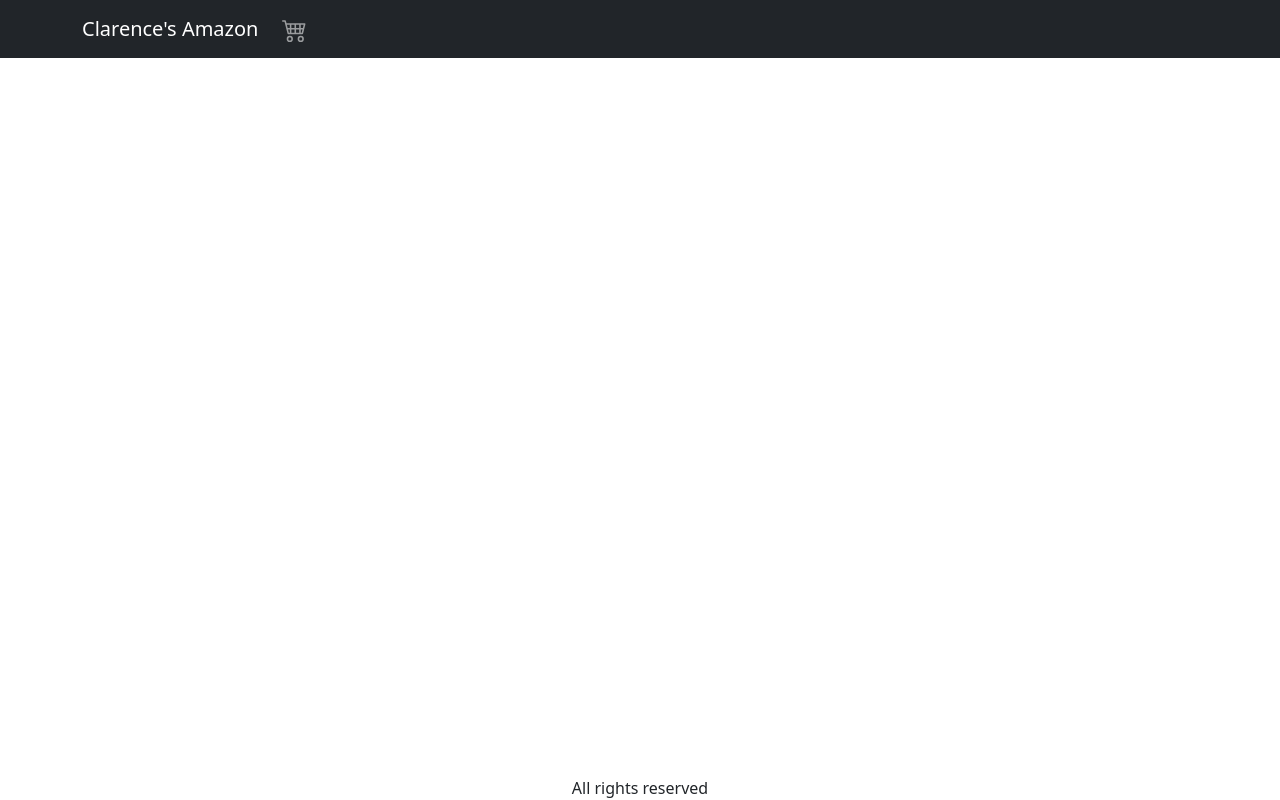
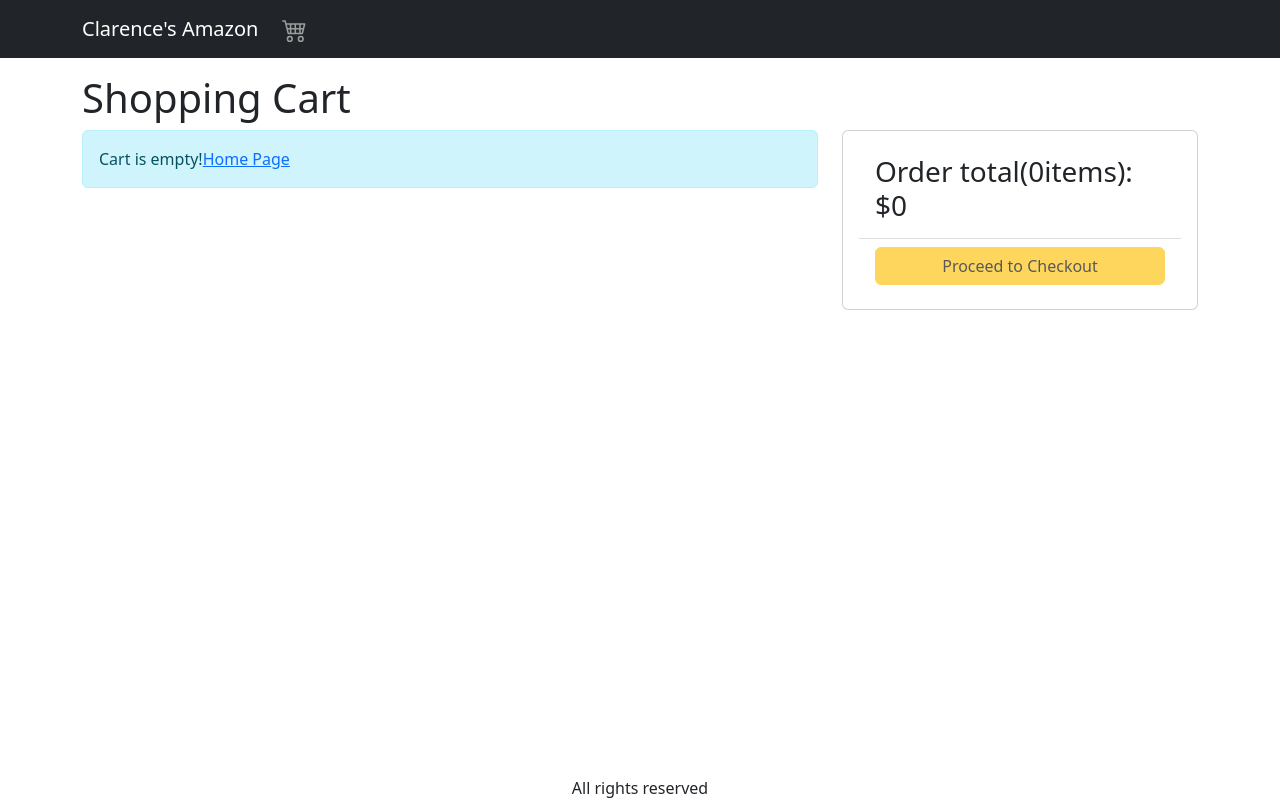
Before and after one commit to clarenceho13/Capstone, a React (Vite) app in the folder client/: page /cart in a window 1280 px wide. Built offline with nearby package versions, Linux system fonts and the light colour scheme.

Commit message:
checkout added

```diff
--- a/client/src/App.jsx
+++ b/client/src/App.jsx
@@ -9,6 +9,7 @@ import Container from 'react-bootstrap/Container';
 import { LinkContainer } from 'react-router-bootstrap';
 import { Link } from 'react-router-dom';
 import { Cart } from './Cart';
+import CartPage from './components/CartPage';
 
 function App() {
   const { state } = useContext(Cart); //use this line for passing down context
@@ -47,6 +48,7 @@ function App() {
           <Container className="mt-3">
             <Routes>
               <Route path="/product/:id" element={<ProductScreen />} />
+              <Route path="/cart" element={<CartPage />} />
               <Route path="/" element={<HomeScreen />} />
             </Routes>
           </Container>
--- a/client/src/Cart.jsx
+++ b/client/src/Cart.jsx
@@ -4,7 +4,7 @@ export const Cart = createContext();
 
 const initialState = {
   cart: {
-    items: [],
+    items: [], //this is where our add to cart will be
   },
 };
 
--- /dev/null
+++ b/client/src/components/CartPage.jsx
@@ -0,0 +1,130 @@
+import React, { useContext } from 'react';
+import { Cart } from '../Cart';
+import { Helmet } from 'react-helmet-async';
+import Col from 'react-bootstrap/Col';
+import Row from 'react-bootstrap/Row';
+import { Link } from 'react-router-dom';
+import ListGroup from 'react-bootstrap/ListGroup';
+import MessagePage from './MessagePage';
+import Button from 'react-bootstrap/Button'; //might use
+import Card from 'react-bootstrap/Card';
+
+function CartPage() {
+  const { state, dispatch: contextDispatch } = useContext(Cart);
+  const {
+    cart: { items },
+  } = state;
+  return (
+    <div>
+      <Helmet>
+        <title>Cart Page</title>
+      </Helmet>
+      <h1>Shopping Cart</h1>
+      <Row>
+        <Col md={8}>
+          {items.length === 0 ? (
+            <MessagePage>
+              {' '}
+              Cart is empty!
+              <Link to="/">Home Page</Link>
+            </MessagePage>
+          ) : (
+            <ListGroup>
+              {items.map((item) => (
+                <ListGroup.Item key={item._id}>
+                  <Row className="align-items-center">
+                    <Col md={4}>
+                      <img
+                        src={item.image}
+                        alt={item.name}
+                        className="img-fluid rounded img-thumbnail"></img>
+                      {''}
+                      <Link to={`/product/${item._id}`}>{item.name}</Link>
+                    </Col>
+                    <Col md={2}>
+                      <Button variant="danger" disabled={item.quantity === 1}>
+                        <svg
+                          xmlns="http://www.w3.org/2000/svg"
+                          width="16"
+                          height="16"
+                          fill="currentColor"
+                          class="bi bi-dash"
+                          viewBox="0 0 16 16">
+                          <path d="M4 8a.5.5 0 0 1 .5-.5h7a.5.5 0 0 1 0 1h-7A.5.5 0 0 1 4 8z" />
+                        </svg>
+                      </Button>
+                      {''}
+                      <span>{item.quantity}</span>
+                      {''}
+                      <Button variant="success" disabled={item.quantity === 1}>
+                        <svg
+                          xmlns="http://www.w3.org/2000/svg"
+                          width="16"
+                          height="16"
+                          fill="currentColor"
+                          class="bi bi-plus-lg"
+                          viewBox="0 0 16 16">
+                          <path
+                            fill-rule="evenodd"
+                            d="M8 2a.5.5 0 0 1 .5.5v5h5a.5.5 0 0 1 0 1h-5v5a.5.5 0 0 1-1 0v-5h-5a.5.5 0 0 1 0-1h5v-5A.5.5 0 0 1 8 2Z"
+                          />
+                        </svg>
+                      </Button>
+                    </Col>
+                    <Col md={3}>${item.price}</Col>
+                    <Col md={2}>
+                      <Button
+                        variant="secondary"
+                        disabled={item.quantity === item.stock}>
+                        <svg
+                          xmlns="http://www.w3.org/2000/svg"
+                          width="16"
+                          height="16"
+                          fill="currentColor"
+                          class="bi bi-trash3"
+                          viewBox="0 0 16 16">
+                          <path d="M6.5 1h3a.5.5 0 0 1 .5.5v1H6v-1a.5.5 0 0 1 .5-.5ZM11 2.5v-1A1.5 1.5 0 0 0 9.5 0h-3A1.5 1.5 0 0 0 5 1.5v1H2.506a.58.58 0 0 0-.01 0H1.5a.5.5 0 0 0 0 1h.538l.853 10.66A2 2 0 0 0 4.885 16h6.23a2 2 0 0 0 1.994-1.84l.853-10.66h.538a.5.5 0 0 0 0-1h-.995a.59.59 0 0 0-.01 0H11Zm1.958 1-.846 10.58a1 1 0 0 1-.997.92h-6.23a1 1 0 0 1-.997-.92L3.042 3.5h9.916Zm-7.487 1a.5.5 0 0 1 .528.47l.5 8.5a.5.5 0 0 1-.998.06L5 5.03a.5.5 0 0 1 .47-.53Zm5.058 0a.5.5 0 0 1 .47.53l-.5 8.5a.5.5 0 1 1-.998-.06l.5-8.5a.5.5 0 0 1 .528-.47ZM8 4.5a.5.5 0 0 1 .5.5v8.5a.5.5 0 0 1-1 0V5a.5.5 0 0 1 .5-.5Z" />
+                        </svg>
+                      </Button>
+                    </Col>
+                  </Row>
+                </ListGroup.Item>
+              ))}
+            </ListGroup>
+          )}
+        </Col>
+        <Col md={4}>
+          <Card>
+            <Card.Body>
+              <ListGroup variant="flush">
+                <ListGroup.Item>
+                  <h3>
+                    Order total({items.reduce((a, c) => a + c.quantity, 0)}
+                    items): $
+                    {items.reduce((a, c) => a + c.price * c.quantity, 0)}
+                  </h3>
+                </ListGroup.Item>
+                <ListGroup.Item>
+                <div className="d-grid">
+                <Button type='button'
+                variant="warning"
+                disabled={items.length === 0}>
+                Proceed to Checkout
+                </Button>
+                </div>
+                </ListGroup.Item>
+              </ListGroup>
+            </Card.Body>
+          </Card>
+        </Col>
+      </Row>
+    </div>
+  );
+}
+
+export default CartPage;
+
+//useContext to pass down from Cart.jsx
+//button variants referred from https://react-bootstrap.github.io/components/buttons/
+//button icons from https://icons.getbootstrap.com/
+//buttons are disabled under certain conditions
--- a/client/src/components/ProductScreen.jsx
+++ b/client/src/components/ProductScreen.jsx
@@ -12,6 +12,7 @@ import LoadingPage from './LoadingPage';
 import MessagePage from './MessagePage';
 import errorMessage from './error';
 import { Cart } from '../Cart';
+import { useNavigate } from 'react-router-dom';
 //import Ratings from './Ratings';
 
 const reducer = (state, action) => {
@@ -28,6 +29,7 @@ const reducer = (state, action) => {
 };
 
 function ProductScreen() {
+  const navigate = useNavigate();
   const params = useParams();
   const { id } = params;
 
@@ -60,13 +62,14 @@ function ProductScreen() {
     const quantity = stockCount? stockCount.quantity + 1 : 1; //quantity should increase, other set quantity to 1
     const { data } = await axios.get(`/api/product/${product._id}`);
     if (data.stock < quantity) {
-      window.alert('Product is out of stock!');
+      window.alert('Product is out of stock!'); //show alert that product is out of stock once stock adde to cart is reached
       return;
     }
     contextDispatch({
       type: 'ADD_TO_CART',
       payload: { ...product, quantity },
     });
+    navigate('/cart'); //navigate to cart screen after adding item to the cart
   };
   return loading ? (
     <LoadingPage />
--- a/client/src/components/Ratings.jsx
+++ b/client/src/components/Ratings.jsx
@@ -13,5 +13,3 @@ function Ratings(props) {
 }
 
 export default Ratings;
-
-//this is not working. maybe the cdn? ( 1 hr 46 min)
--- a/client/src/index.css
+++ b/client/src/index.css
@@ -37,3 +37,7 @@ main {
 .img-large{
   max-width: 100%;
 }
+
+.img-thumbnail {
+  height: 80px;
+}
```
Also changed, not shown: 3 other files (tests, documents, lock files or other folders).
